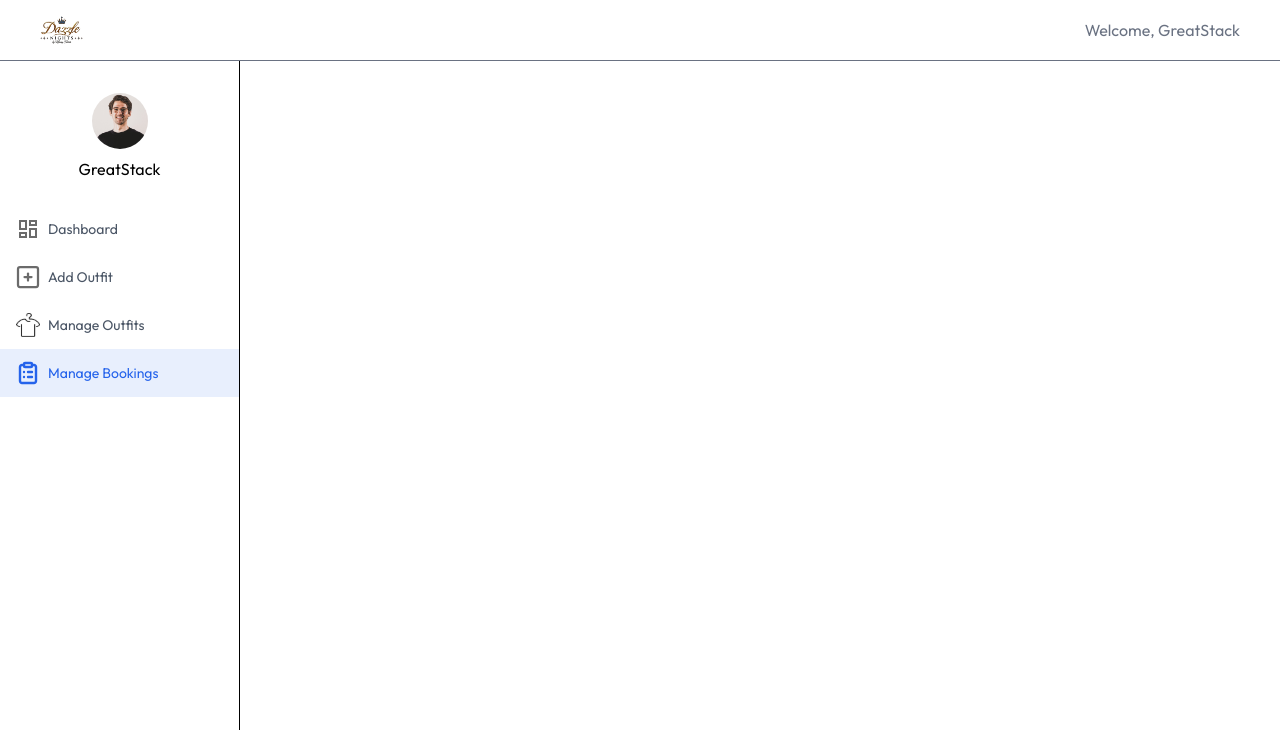
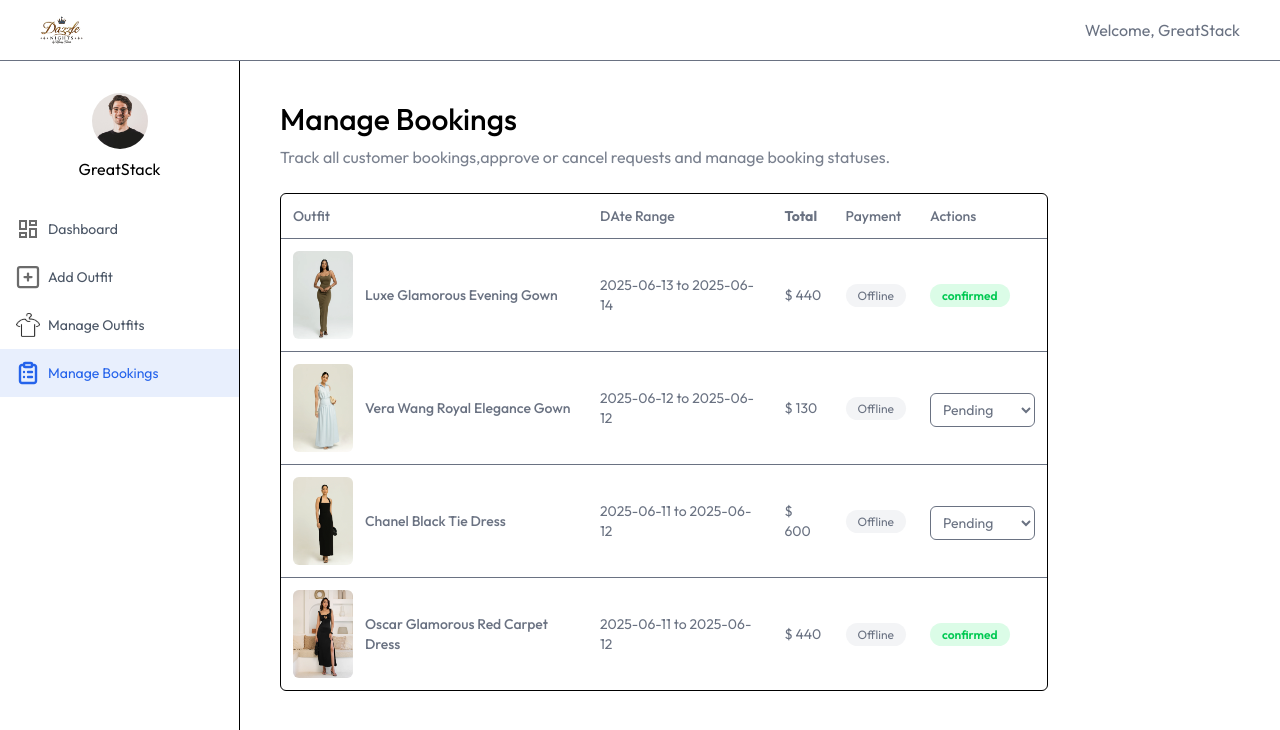
Before and after one commit to pasinduNuwantha/Rental-Portal, a React (Vite) app in the folder client/: page /owner/manage-bookings in a window 1280 px wide. Shown: the top 730 px of the page. Built offline with nearby package versions, Linux system fonts and the light colour scheme.

Commit message:
completed manage bookings (owner) 👍

```diff
--- a/client/src/pages/owner/ManageBookings.jsx
+++ b/client/src/pages/owner/ManageBookings.jsx
@@ -1,8 +1,79 @@
-import React from 'react'
+import React, { useEffect, useState } from 'react'
+import { dummyMyBookingsData } from '../../assets/assets'
+import Title from '../../components/pasindu/owner/Title'
 
 const ManageBookings = () => {
+  const currency = import.meta.env.VITE_CURRENCY
+
+  const [bookings, setBookings] = useState([])
+
+  const fetchOwnerBookings = async( )=>{
+    setBookings(dummyMyBookingsData)
+  }
+
+  useEffect(()=>{
+    fetchOwnerBookings()
+  },[])
+
+
   return (
-    <div>
+    <div className='px-4 pt-10 md:px-10 w-full'>
+
+      <Title title="Manage Bookings"  subTitle="Track all customer bookings,approve or cancel requests and manage booking statuses." />
+
+      <div className='max-w-3xl w-full rounded-md overflow-hidden border border-borderColor mt-6'>
+
+        <table className='w-full border-collapse text-left text-sm text-gray-600'>
+          <thead className='text-gray-500'>
+            <tr>
+              <th className="p-3 font-medium">Outfit</th>
+              <th className="p-3 font-medium max-md:hidden">DAte Range</th>
+              <th className="p-3 font-medium'">Total</th>
+              <th className="p-3 font-medium max-md:hidden">Payment</th>
+              <th className="p-3 font-medium">Actions</th>
+            </tr>
+          </thead>
+          <tbody>
+            {bookings.map((booking,index)=>(
+              <tr key={index} className='border-t border-borderColor text-gray-500'>
+
+                <td className='p-3 flex items-center gap-3'>
+                  <img src={booking.outfit.image} alt="" className='h-22 w-15 aspect-square rounded-md object cover' />
+                  <p className='font-medium max-md:hidden'>{booking.outfit.brand} {booking.outfit.model} </p>
+                </td>
+
+                <td className='p-3 max:hidden'>
+                  {booking.reservationDate.split('T')[0] } to {booking.returnDate.split('T')[0]}
+                </td>
+
+                <td className='p-3 '> {currency } {booking.price}  </td>
+
+                <td className='p-3 max:hidden'>
+                  <span className='bg-gray-100 px-3 py-1 rounded-full text-xs'>Offline</span>
+                </td>
+
+                <td className='p-3 '>
+                  {booking.status === "pending" ? (
+                    <select value={booking.status} className='px-2 py-1.5 mt-1 text-gray-500 border border-borderColor rounded-md outline-none' >
+                      <option value="pending">Pending</option>
+                      <option value="cancelled">Cancelled</option>
+                      <option value="confirmed">Confirmed</option>
+                    </select>
+                  ) : (
+                    <span className={`px-3 py-1 rounded-full text-xs font-semibold ${booking.status === 'confirmed' ? 'bg-green-100 text-green-500' : 'bg-red-100 text-red-500 '} `}>{booking.status} </span>
+                  )}
+                </td>
+
+
+
+
+              </tr>
+            ))}
+
+          </tbody>
+        </table>
+
+      </div>
 
     </div>
   )
```
